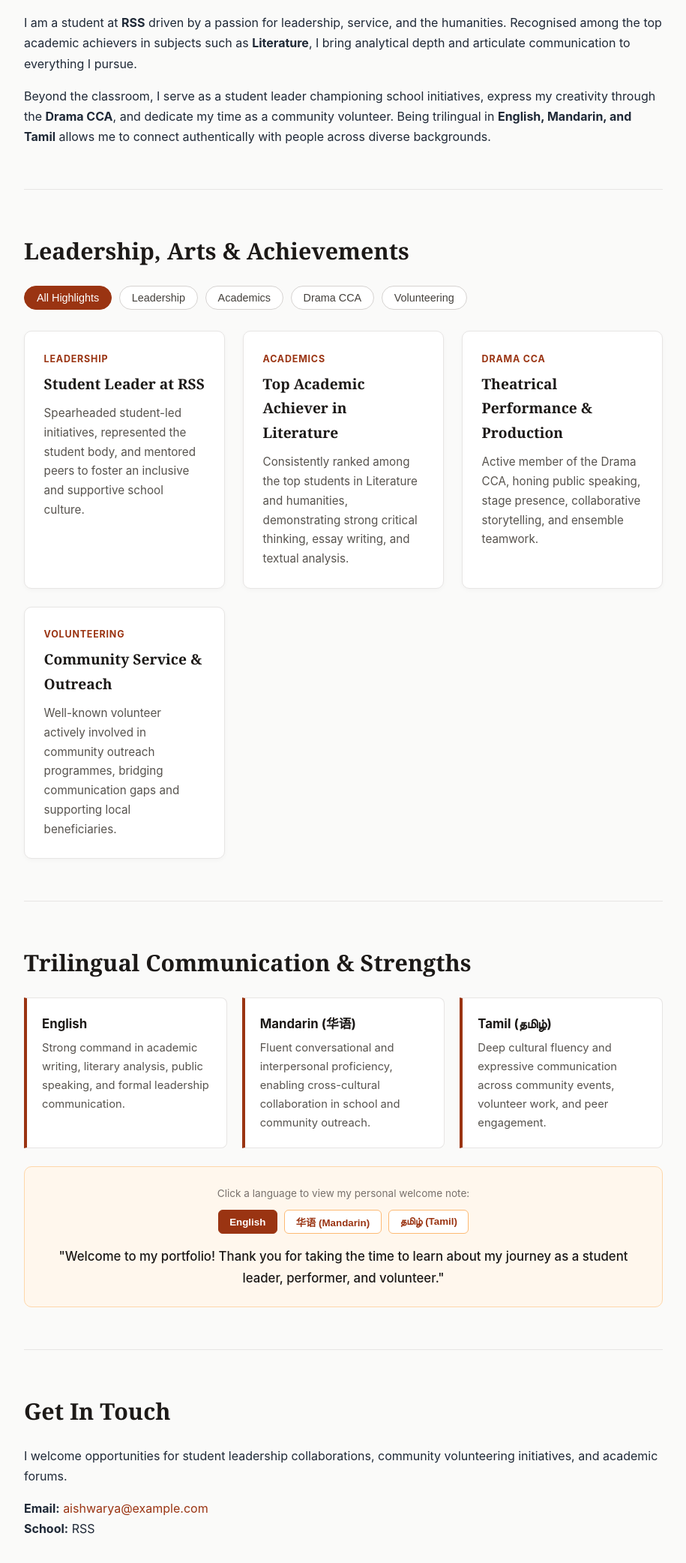
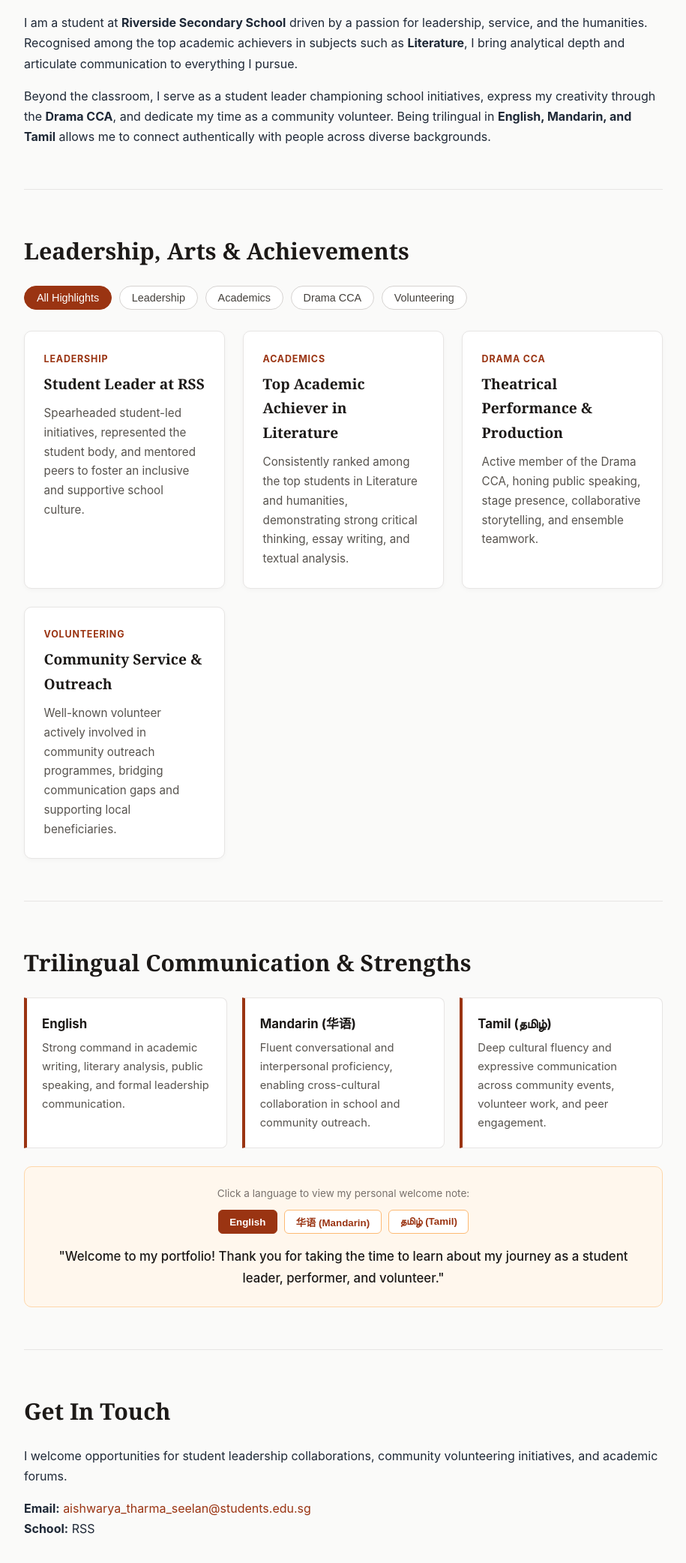
Before and after one commit to aishw123/Portfolio, a plain HTML site: page index.html in a window 1280 px wide. Shown: the part 692-2776 px from the top of the page at 75% size, without its empty margins (182-1097 px from the left). Drawn offline with Linux system fonts and the light colour scheme.

Commit message:
Update index.html

```diff
--- a/index.html
+++ b/index.html
@@ -38,7 +38,7 @@
     <section id="about" class="reveal">
       <h2>About Me</h2>
       <p>
-        I am a student at <strong>RSS</strong> driven by a passion for leadership, service, and the humanities. Recognised among the top academic achievers in subjects such as <strong>Literature</strong>, I bring analytical depth and articulate communication to everything I pursue.
+        I am a student at <strong>Riverside Secondary School</strong> driven by a passion for leadership, service, and the humanities. Recognised among the top academic achievers in subjects such as <strong>Literature</strong>, I bring analytical depth and articulate communication to everything I pursue.
       </p>
       <p class="mt">
         Beyond the classroom, I serve as a student leader championing school initiatives, express my creativity through the <strong>Drama CCA</strong>, and dedicate my time as a community volunteer. Being trilingual in <strong>English, Mandarin, and Tamil</strong> allows me to connect authentically with people across diverse backgrounds.
@@ -115,7 +115,7 @@
       <h2>Get In Touch</h2>
       <p>I welcome opportunities for student leadership collaborations, community volunteering initiatives, and academic forums.</p>
       <p class="mt">
-        <strong>Email:</strong> <a href="mailto:aishwarya@example.com">aishwarya@example.com</a><br />
+        <strong>Email:</strong> <a href="mailto:aishwarya@example.com">aishwarya_tharma_seelan@students.edu.sg</a><br />
         <strong>School:</strong> RSS
       </p>
     </section>
```
